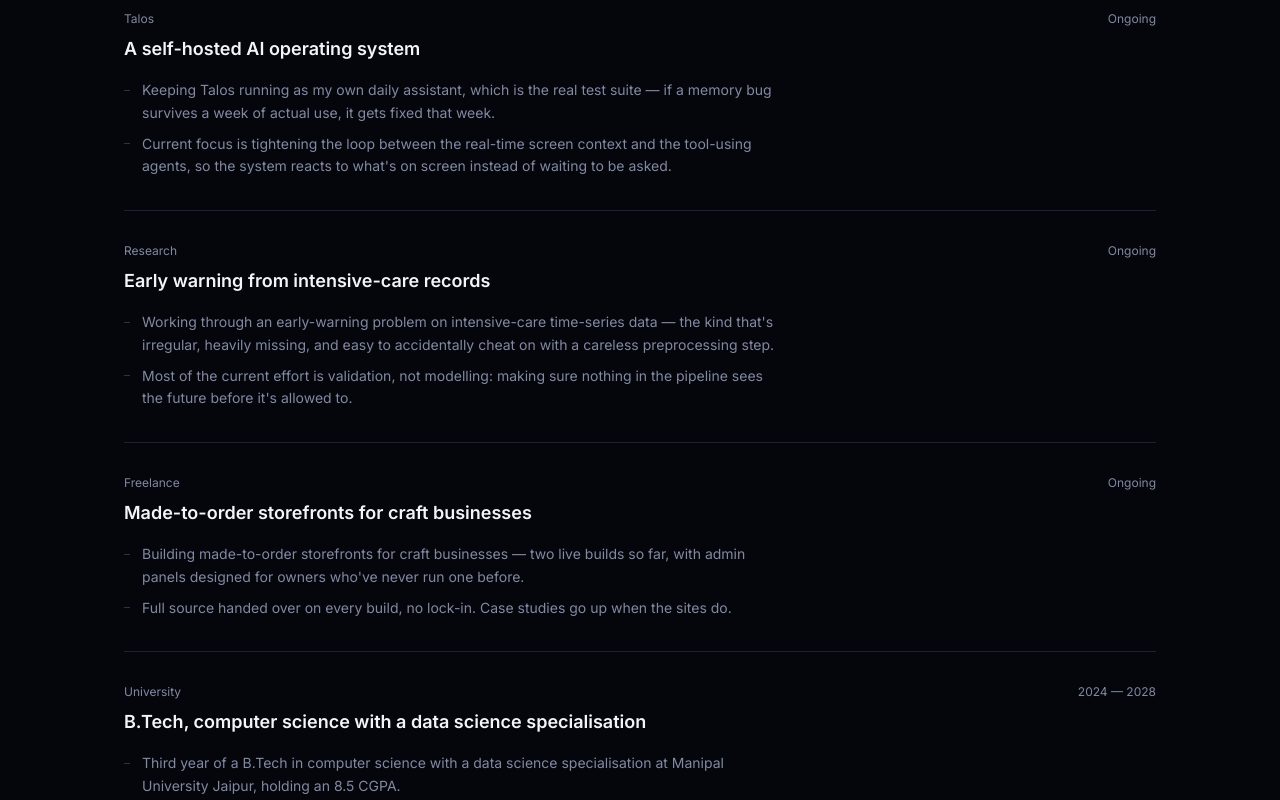
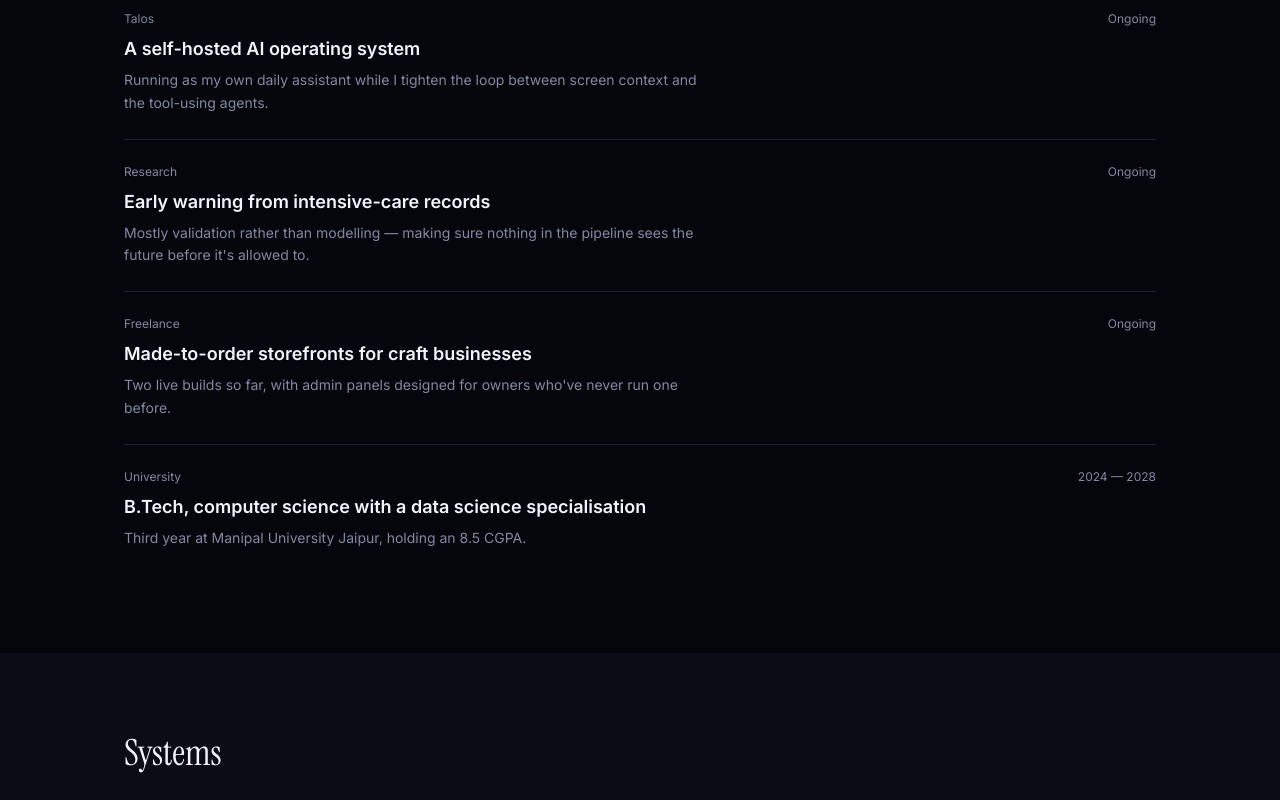
Before and after one commit to Perseus4674/Ishan, a Next.js app: page / in a window 1280 px wide. Shown: the part 1580-2380 px from the top of the page. Built offline with nearby package versions, Linux system fonts and the light colour scheme; no server answers.

Commit message:
Cut Now entries to a heading and one line
The sub-bullets repeated what Systems and Research already say further
down the page. Now reads as a status glance instead of a second
description of the same four things.

```diff
--- a/src/components/sections/Now.tsx
+++ b/src/components/sections/Now.tsx
@@ -1,5 +1,4 @@
 import { SectionHeading } from "@/components/ui/SectionHeading";
-import { BulletList } from "@/components/ui/BulletList";
 import { nowEntries } from "@/content/now";
 
 export function Now() {
@@ -10,11 +9,9 @@ export function Now() {
 
         <ul className="divide-y divide-line">
           {nowEntries.map((entry) => (
-            <li key={entry.id} className="py-8 first:pt-0">
+            <li key={entry.id} className="py-6 first:pt-0">
               <div className="flex flex-wrap items-baseline justify-between gap-x-4 gap-y-1">
-                <span className="text-xs text-muted">
-                  {entry.label}
-                </span>
+                <span className="text-xs text-muted">{entry.label}</span>
                 <span className="text-xs text-muted">{entry.timeframe}</span>
               </div>
 
@@ -22,7 +19,9 @@ export function Now() {
                 {entry.heading}
               </h3>
 
-              <BulletList items={entry.bullets} className="mt-4 max-w-prose" />
+              <p className="mt-1.5 max-w-prose text-sm leading-relaxed text-muted">
+                {entry.line}
+              </p>
             </li>
           ))}
         </ul>
--- a/src/content/now.ts
+++ b/src/content/now.ts
@@ -3,7 +3,7 @@ export type NowEntry = {
   label: string;
   heading: string;
   timeframe: string;
-  bullets: string[];
+  line: string;
 };
 
 export const nowEntries: NowEntry[] = [
@@ -12,39 +12,27 @@ export const nowEntries: NowEntry[] = [
     label: "Talos",
     heading: "A self-hosted AI operating system",
     timeframe: "Ongoing",
-    bullets: [
-      "Keeping Talos running as my own daily assistant, which is the real test suite — if a memory bug survives a week of actual use, it gets fixed that week.",
-      "Current focus is tightening the loop between the real-time screen context and the tool-using agents, so the system reacts to what's on screen instead of waiting to be asked.",
-    ],
+    line: "Running as my own daily assistant while I tighten the loop between screen context and the tool-using agents.",
   },
   {
     id: "research",
     label: "Research",
     heading: "Early warning from intensive-care records",
     timeframe: "Ongoing",
-    bullets: [
-      "Working through an early-warning problem on intensive-care time-series data — the kind that's irregular, heavily missing, and easy to accidentally cheat on with a careless preprocessing step.",
-      "Most of the current effort is validation, not modelling: making sure nothing in the pipeline sees the future before it's allowed to.",
-    ],
+    line: "Mostly validation rather than modelling — making sure nothing in the pipeline sees the future before it's allowed to.",
   },
   {
     id: "freelance",
     label: "Freelance",
     heading: "Made-to-order storefronts for craft businesses",
     timeframe: "Ongoing",
-    bullets: [
-      "Building made-to-order storefronts for craft businesses — two live builds so far, with admin panels designed for owners who've never run one before.",
-      "Full source handed over on every build, no lock-in. Case studies go up when the sites do.",
-    ],
+    line: "Two live builds so far, with admin panels designed for owners who've never run one before.",
   },
   {
     id: "university",
     label: "University",
     heading: "B.Tech, computer science with a data science specialisation",
     timeframe: "2024 — 2028",
-    bullets: [
-      "Third year of a B.Tech in computer science with a data science specialisation at Manipal University Jaipur, holding an 8.5 CGPA.",
-      "Using coursework as a baseline and spending the rest of the time on the systems above — that's where the actual learning happens.",
-    ],
+    line: "Third year at Manipal University Jaipur, holding an 8.5 CGPA.",
   },
 ];
```
